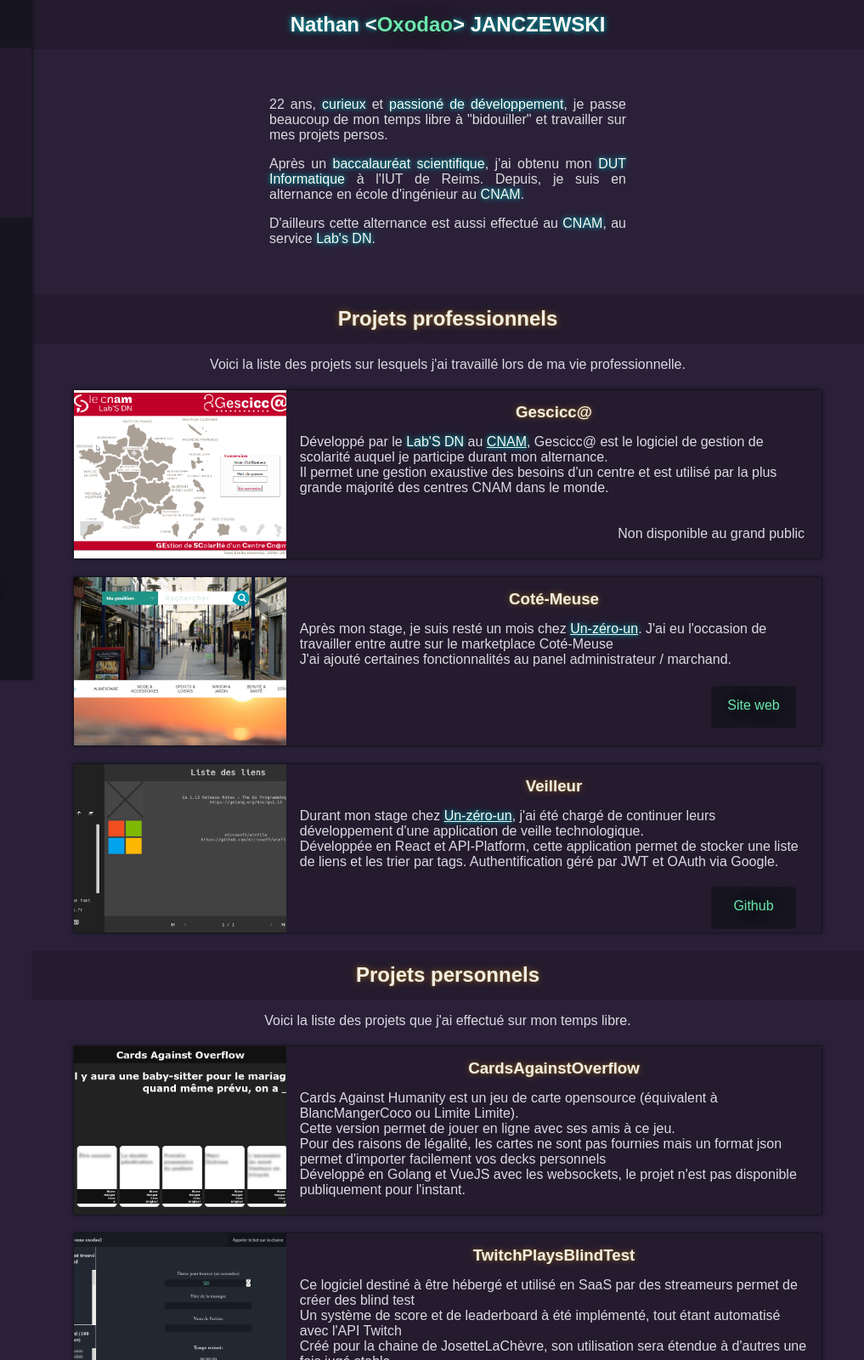
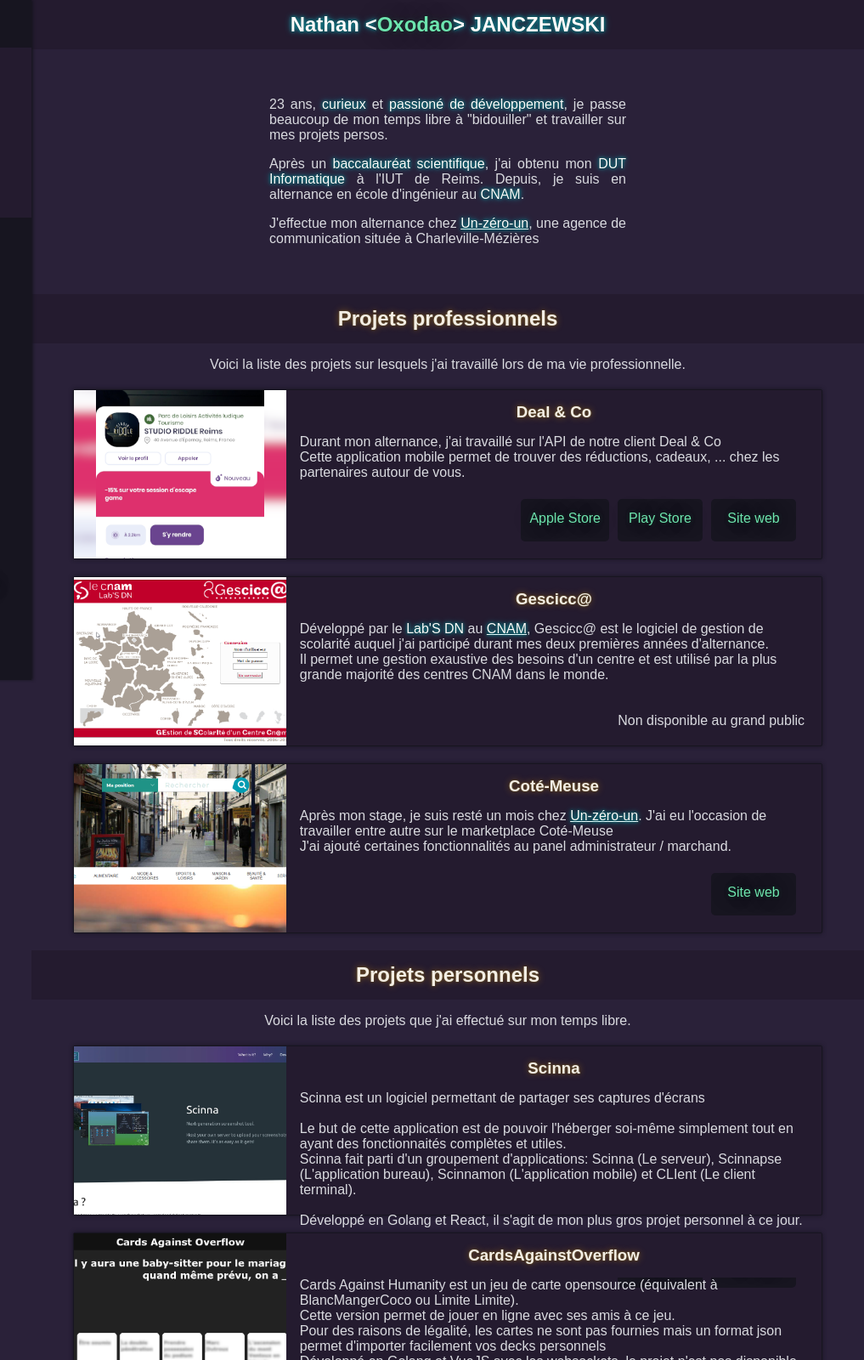
Before and after one commit to oxodao/oxodao.github.io, a plain HTML site: page index.html in a window 1280 px wide. Shown: the top 1600 px of the page at 85% size, 263-1280 px from the left. Drawn offline with Linux system fonts and the light colour scheme.

Commit message:
Yearly update

```diff
--- a/index.html
+++ b/index.html
@@ -11,6 +11,18 @@
     <title>Oxodao's website</title>
 </head>
 <body>
+
+    <!--
+
+
+        Please don't look at this too much.
+        This is a quick & dirty old code I made
+        This will be fully rewritten with a new design
+        When I'll have free time
+        (i.e. After I end school)
+
+
+    -->
 
     <header>
         <button class="hamburger hamburger--squeeze" type="button">
@@ -36,9 +48,9 @@
         <div class="blue">
             <p>Contact: <a href="mailto:nathan@janczewski.fr">nathan@janczewski.fr</a></p>
             <div id="social">
-                <a href="https://github.com/oxodao"><img src="img/github.png" /></a>
-                <a href="https://twitter.com/oxodao"><img src="img/twitter.png" /></a>
-                <a href="https://linkedin.com/"><img src="img/linkedin.png" /></a>
+                <a href="https://github.com/oxodao" target="_blank"><img src="img/github.png" /></a>
+                <a href="https://twitter.com/oxodao" target="_blank"><img src="img/twitter.png" /></a>
+                <a href="https://www.linkedin.com/in/nathan-janczewski-5736b2131/" target="_blank"><img src="img/linkedin.png" /></a>
             </div>
         </div>
     </nav>
@@ -47,9 +59,9 @@
         <!-- Main section -->
         <h1><span class="blue">Nathan &lt;<span class="green">Oxodao</span>&gt; JANCZEWSKI</span></h1>
         <div id="presentation">
-            <p>22 ans, <span class="blue">curieux</span> et <span class="blue">passioné de développement</span>, je passe beaucoup de mon temps libre à "bidouiller" et travailler sur mes projets persos.</p>
+            <p>23 ans, <span class="blue">curieux</span> et <span class="blue">passioné de développement</span>, je passe beaucoup de mon temps libre à "bidouiller" et travailler sur mes projets persos.</p>
             <p>Après un <span class="blue">baccalauréat scientifique</span>, j'ai obtenu mon <span class="blue">DUT Informatique</span> à l'IUT de Reims. Depuis, je suis en alternance en école d'ingénieur au <span class="blue">CNAM</span>.</p>
-            <p>D'ailleurs cette alternance est aussi effectué au <span class="blue">CNAM</span>, au service <span class="blue">Lab's DN</span>.</p>
+            <p>J'effectue mon alternance chez <a class="blue" href="https://un-zero-un.fr/" target="_blank">Un-zéro-un</a>, une agence de communication située à Charleville-Mézières</p>
         </div>
     </section>
 
@@ -61,11 +73,26 @@
                 <!-- Can't get GRIDS TO WORK >:( -->
                 <!-- @TODO: Fix responsive between 700px & 1100px -->
                 <article>
+                    <div class="img"><img src="img/projects/dc/banner.png" /></div>
+                    <div class="prj-col">
+                        <div class="project-content">
+                            <h1>Deal & Co</h1>
+                            <p>Durant mon alternance, j'ai travaillé sur l'API de notre client Deal & Co</p>
+                            <p>Cette application mobile permet de trouver des réductions, cadeaux, ... chez les partenaires autour de vous.</p>
+                        </div>
+                        <div class="project-links">
+                            <a class="bouton" href="https://www.deal-and-co.com" target="_blank">Site web</a>
+                            <a class="bouton" href="https://play.google.com/store/apps/details?id=com.deal_and_co.app" target="_blank">Play Store</a>
+                            <a class="bouton" href="https://apps.apple.com/fr/app/deal-co/id1559608376" target="_blank">Apple Store</a>
+                        </div>
+                    </div>
+                </article>
+                <article>
                     <div class="img"><img src="img/projects/gescicca/banner.png" /></div>
                     <div class="prj-col">
                         <div class="project-content">
                             <h1>Gescicc@</h1>
-                            <p>Développé par le <span class="blue">Lab'S DN</span> au <a href="http://www.cnam.fr" class="blue">CNAM</a>, Gescicc@ est le logiciel de gestion de scolarité auquel je participe durant mon alternance.</p>
+                            <p>Développé par le <span class="blue">Lab'S DN</span> au <a href="http://www.cnam.fr" class="blue" target="_blank">CNAM</a>, Gescicc@ est le logiciel de gestion de scolarité auquel j'ai participé durant mes deux premières années d'alternance.</p>
                             <p>Il permet une gestion exaustive des besoins d'un centre et est utilisé par la plus grande majorité des centres CNAM dans le monde.</p>
                         </div>
                         <div class="project-links">
@@ -78,24 +105,11 @@
                     <div class="prj-col">
                         <div class="project-content">
                             <h1>Coté-Meuse</h1>
-                            <p>Après mon stage, je suis resté un mois chez <a class="blue" href="https://un-zero-un.fr/">Un-zéro-un</a>. J'ai eu l'occasion de travailler entre autre sur le marketplace Coté-Meuse</p>
+                            <p>Après mon stage, je suis resté un mois chez <a class="blue" href="https://un-zero-un.fr/" target="_blank">Un-zéro-un</a>. J'ai eu l'occasion de travailler entre autre sur le marketplace Coté-Meuse</p>
                             <p>J'ai ajouté certaines fonctionnalités au panel administrateur / marchand.</p>
                         </div>
                         <div class="project-links">
-                            <a class="bouton" href="https://cote-meuse.fr/">Site web</a>
-                        </div>
-                    </div>
-                </article>
-                <article>
-                    <div class="img"><img src="img/projects/veilleur/banner.png" /></div>
-                    <div class="prj-col">
-                        <div class="project-content">
-                            <h1>Veilleur</h1>
-                            <p>Durant mon stage chez <a class="blue" href="https://un-zero-un.fr/">Un-zéro-un</a>, j'ai été chargé de continuer leurs développement d'une application de veille technologique.</p>
-                            <p>Développée en React et API-Platform, cette application permet de stocker une liste de liens et les trier par tags. Authentification géré par JWT et OAuth via Google.</p>
-                        </div>
-                        <div class="project-links">
-                            <a class="bouton" href="https://github.com/oxodao/veilleur">Github</a>
+                            <a class="bouton" href="https://cote-meuse.fr/" target="_blank">Site web</a>
                         </div>
                     </div>
                 </article>
@@ -103,6 +117,24 @@
         <div id="perso">
             <h1>Projets personnels</h1>
             <p>Voici la liste des projets que j'ai effectué sur mon temps libre.</p>
+            <article>
+                <div class="img"><img src="img/projects/scinna/banner.webp" /></div>
+                <div class="prj-col">
+                    <div class="project-content">
+                        <h1>Scinna</h1>
+                        <p>Scinna est un logiciel permettant de partager ses captures d'écrans</p>
+                        <br />
+                        <p>Le but de cette application est de pouvoir l'héberger soi-même simplement tout en ayant des fonctionnaités complètes et utiles.</p>
+                        <p>Scinna fait parti d'un groupement d'applications: Scinna (Le serveur), Scinnapse (L'application bureau), Scinnamon (L'application mobile) et CLIent (Le client terminal).</p>
+                        <br />
+                        <p>Développé en Golang et React, il s'agit de mon plus gros projet personnel à ce jour.</p>
+                    </div>
+                    <div class="project-links">
+                        <a class="bouton" href="https://scinna.app" target="_blank">Site web</a>
+                        <a class="bouton" href="https://github.com/scinna/server" target="_blank">Github</a>
+                    </div>
+                </div>
+            </article>
             <article>
                 <div class="img"><img src="img/projects/cao/banner.png" /></div>
                 <div class="prj-col">
@@ -128,8 +160,8 @@
                         <p>Créé pour la chaine de JosetteLaChèvre, son utilisation sera étendue à d'autres une fois jugé stable.</p>
                     </div>
                     <div class="project-links">
-                        <a class="bouton" href="https://www.twitch.tv/josettelachevre">Twitch JosetteLaChèvre</a>
-                        <a class="bouton" href="https://github.com/oxodao/TPBT">Github</a>
+                        <a class="bouton" href="https://www.twitch.tv/josettelachevre" target="_blank">Twitch JosetteLaChèvre</a>
+                        <a class="bouton" href="https://github.com/oxodao/TPBT" target="_blank">Github</a>
                     </div>
                 </div>
             </article>
@@ -141,7 +173,7 @@
                         <p>Jeu de quizz sur ses amis, clone opensource de The Test (en pause)</p>
                     </div>
                     <div class="project-links">
-                        <a class="bouton" href="https://github.com/oxodao/friendquest">Github</a>
+                        <a class="bouton" href="https://github.com/oxodao/friendquest" target="_blank">Github</a>
                     </div>
                 </div>
             </article>
@@ -165,12 +197,12 @@
                 <div class="prj-col">
                     <div class="project-content">
                         <h1>YoutubeClock</h1>
-                        <p>Petit plugin <a href="https://addons.mozilla.org/fr/firefox/addon/tampermonkey/">TemperMonkey</a> permettant d'ajouter une horloge dans la barre de vidéos de Youtube</p>
+                        <p>Petit plugin <a href="https://addons.mozilla.org/fr/firefox/addon/tampermonkey/" target="_blank">TemperMonkey</a> permettant d'ajouter une horloge dans la barre de vidéos de Youtube</p>
                         <p>Cela permet de ne pas avoir à sortir du plein-écran pour lire l'heure.</p>
                     </div>
                     <div class="project-links">
-                        <a class="bouton" href="https://github.com/oxodao/youtubeclock">Github</a>
-                        <a class="bouton" href="https://greasyfork.org/fr/scripts/378136-youtubeclock">Téléchargement</a>
+                        <a class="bouton" href="https://github.com/oxodao/youtubeclock" target="_blank">Github</a>
+                        <a class="bouton" href="https://greasyfork.org/fr/scripts/378136-youtubeclock" target="_blank">Téléchargement</a>
                     </div>
                 </div>
             </article>
@@ -185,12 +217,12 @@
                 <div class="prj-col">
                     <div class="project-content">
                         <h1>Synthwave All the Things</h1>
-                        <p>Le thème <a href="https://github.com/robb0wen/synthwave-vscode" class="green">Synthwave de robb0wen</a> pour Visual Studio Code fait parti de mes préférés. Je m'en suis fortement inspiré pour créer ce site.</p>
+                        <p>Le thème <a href="https://github.com/robb0wen/synthwave-vscode" class="green" target="_blank">Synthwave de robb0wen</a> pour Visual Studio Code fait parti de mes préférés. Je m'en suis fortement inspiré pour créer ce site.</p>
                         <p>J'ai ensuite décidé de créer des thèmes Stylus pour divers sites web.</p>
-                        <p>Pour l'instant, <a href="https://news.ycombinator.com/" class="blue">HackerNews</a>, <a href="https://lobste.rs" class="blue">Lobste.rs</a> et bientot <a href="https://twitter.com" class="blue">Twitter</a>.</p>
+                        <p>Pour l'instant, <a href="https://news.ycombinator.com/" class="blue" target="_blank">HackerNews</a>, <a href="https://lobste.rs" class="blue" target="_blank">Lobste.rs</a> et bientôt <a href="https://twitter.com" class="blue" target="_blank">Twitter</a>.</p>
                     </div>
                     <div class="project-links">
-                        <a class="bouton" href="https://github.com/oxodao/synthwave-themed-sites">Github</a>
+                        <a class="bouton" href="https://github.com/oxodao/synthwave-themed-sites" target="_blank">Github</a>
                     </div>
                 </div>
             </article>
@@ -202,29 +234,12 @@
                         <p>Un petit stand à Zippo à imprimer en 3D pour pouvoir exposer sa collection</p>
                     </div>
                     <div class="project-links">
-                        <a class="bouton" href="https://www.thingiverse.com/thing:3832165">Thingiverse</a>
+                        <a class="bouton" href="https://www.thingiverse.com/thing:3832165" target="_blank">Thingiverse</a>
                     </div>
                 </div>
             </article>
         </div>
 
-        <div id="drx">
-            <h1>Dreeks</h1>
-            <p>Ci-dessous vous retrouverez les projets développés par l'équipe <a href="https://dreeks.xyz">Dreeks</a>, composée de mon ami <a href="https://cylgom.net">cylgom</a> et moi-même.</p>
-            <article>
-                <div class="img"><img src="img/projects/wa/banner.png" /></div>
-                <div class="prj-col">
-                    <div class="project-content">
-                        <h1>WeirdAdditions</h1>
-                        <p>Mod pour le jeu Minecraft ajoutant notamment des graines de vaches et des biberons.</p>
-                    </div>
-                    <div class="project-links">
-                        <a class="bouton" href="https://github.com/dreeks/WeirdAdditions">Github</a>
-                        <a class="bouton" href="https://github.com/dreeks/WeirdAdditions/releases">Téléchargement</a>
-                    </div>
-                </div>
-            </article>
-        </div>
     </section>
 
 
```
Also changed, not shown: img/projects/dc/banner.png (added), img/projects/scinna/banner.webp (added), img/projects/veilleur/banner.png (deleted).
